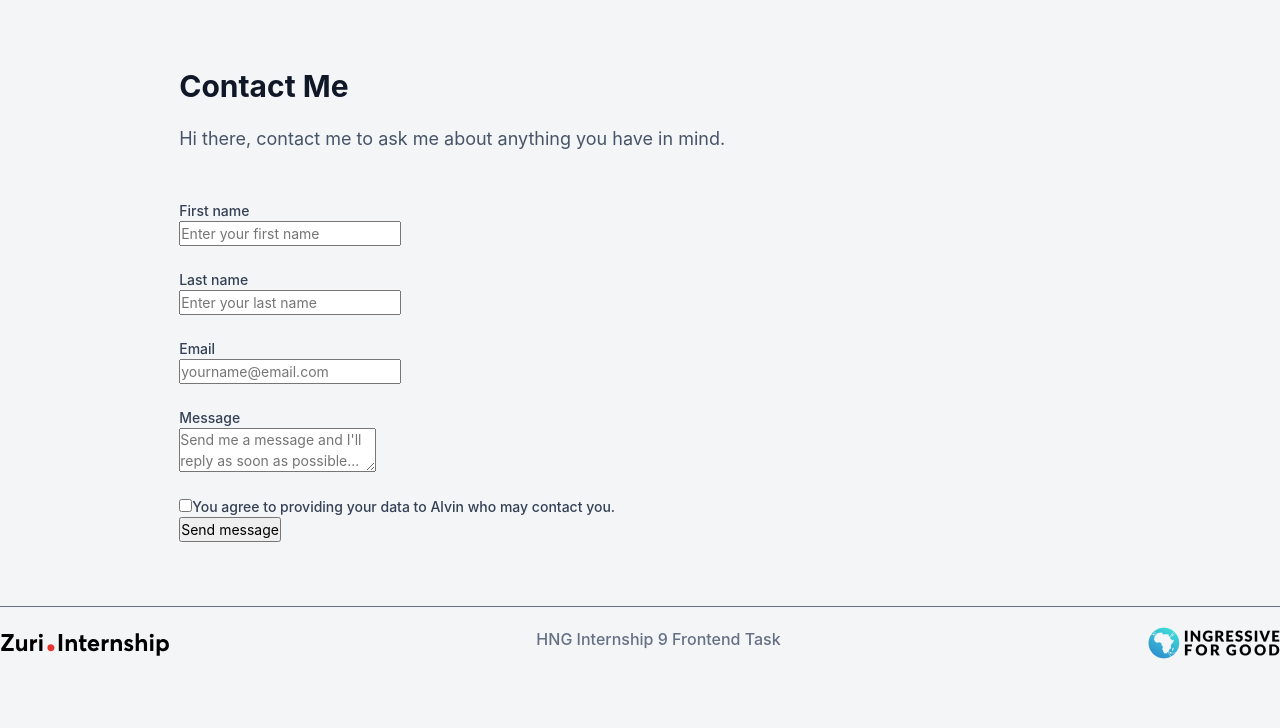
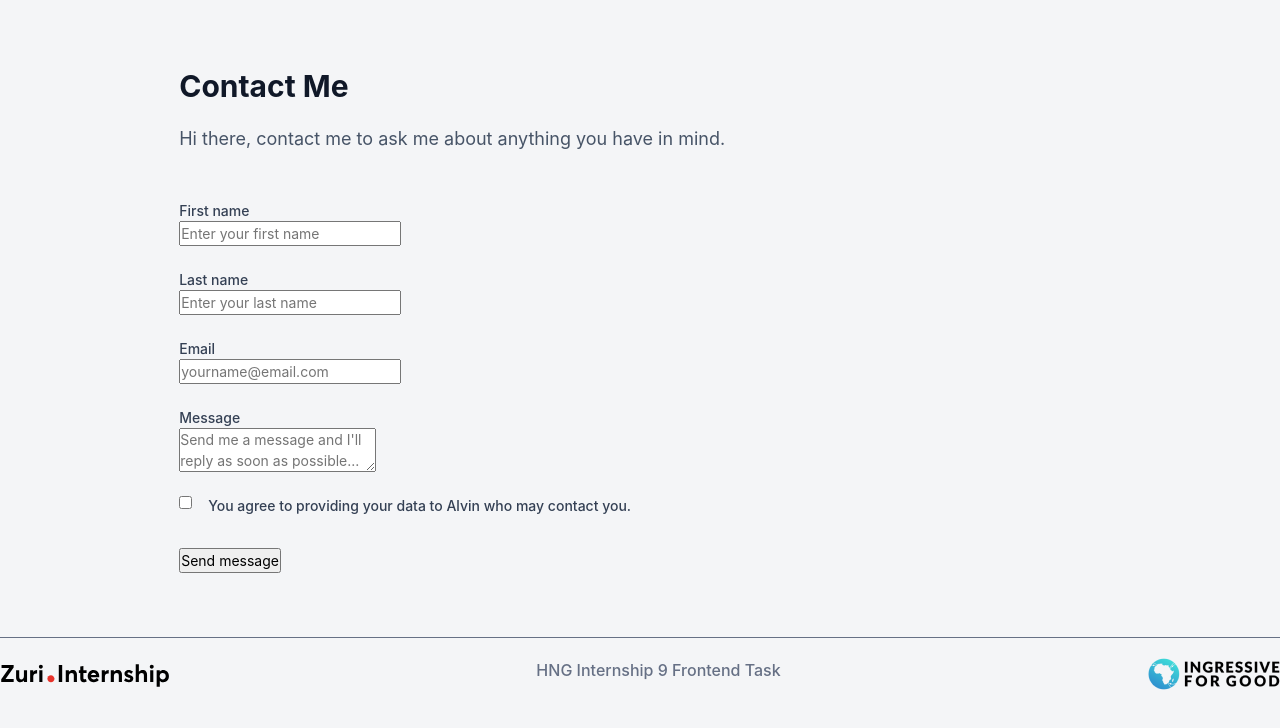
Before and after one commit to alvyynm/linktreeclone, a React (Create React App) app: page /contact in a window 1280 px wide. Shown: the top 728 px of the page. Built offline with nearby package versions, Linux system fonts and the light colour scheme.

Commit message:
style: align checkbox and corresponding label properly

```diff
--- a/src/components/Contact.css
+++ b/src/components/Contact.css
@@ -39,3 +39,10 @@ fieldset {
   font-size: 14px;
   line-height: 20px;
 }
+
+div.unique {
+  display: flex;
+  align-items: flex-start;
+  gap: 1rem;
+  margin-bottom: 32px;
+}
```
